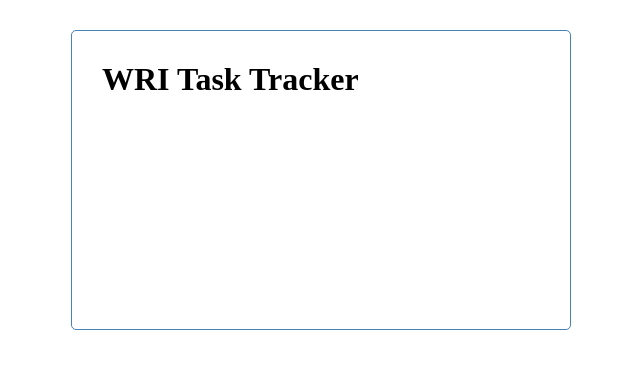
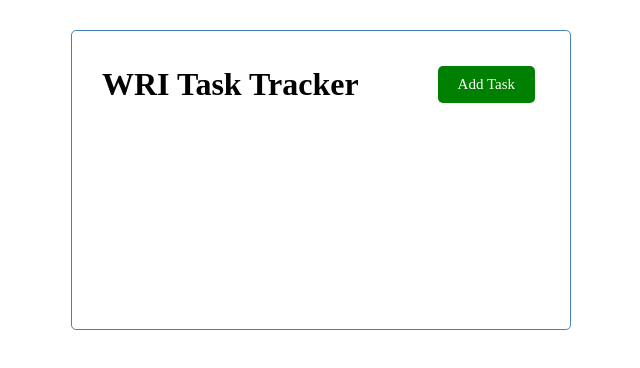
Before and after one commit to webroyit/v4e039-WRITaskTracker, a Vue app: page / in a window 1280 px wide. Shown: the top 368 px of the page, without its empty margins (319-959 px from the left). Built offline with nearby package versions, Linux system fonts and the light colour scheme.

Commit message:
Add button component with styles

```diff
--- a/src/App.vue
+++ b/src/App.vue
@@ -31,4 +31,18 @@
   padding: 30px;
   border-radius: 5px;
 }
+
+.btn {
+  display: inline-block;
+  background: #000;
+  color: #fff;
+  border: none;
+  padding: 10px 20px;
+  margin: 5px;
+  border-radius: 5px;
+  cursor: pointer;
+  text-decoration: none;
+  font-size: 15px;
+  font-family: inherit;
+}
 </style>
--- /dev/null
+++ b/src/components/Button.vue
@@ -0,0 +1,13 @@
+<template>
+    <button :style="{ background: color}" class="btn">{{text}}</button>
+</template>
+
+<script>
+export default {
+    name: 'Button',
+    props: {
+        text: String,
+        color: String
+    }
+}
+</script>
--- a/src/components/Header.vue
+++ b/src/components/Header.vue
@@ -1,10 +1,13 @@
 <template>
     <header>
         <h1>{{ title }}</h1>
+        <Button text="Add Task" color="green" />
     </header>
 </template>
 
 <script>
+import Button from './Button';
+
 export default {
     name: 'Header',
     // props: ['title']
@@ -14,6 +17,9 @@
             // Use this value if the props value for title does not exist
             default: "Testing"
         }
+    },
+    components: {
+        Button
     }
 }
 </script>
```
